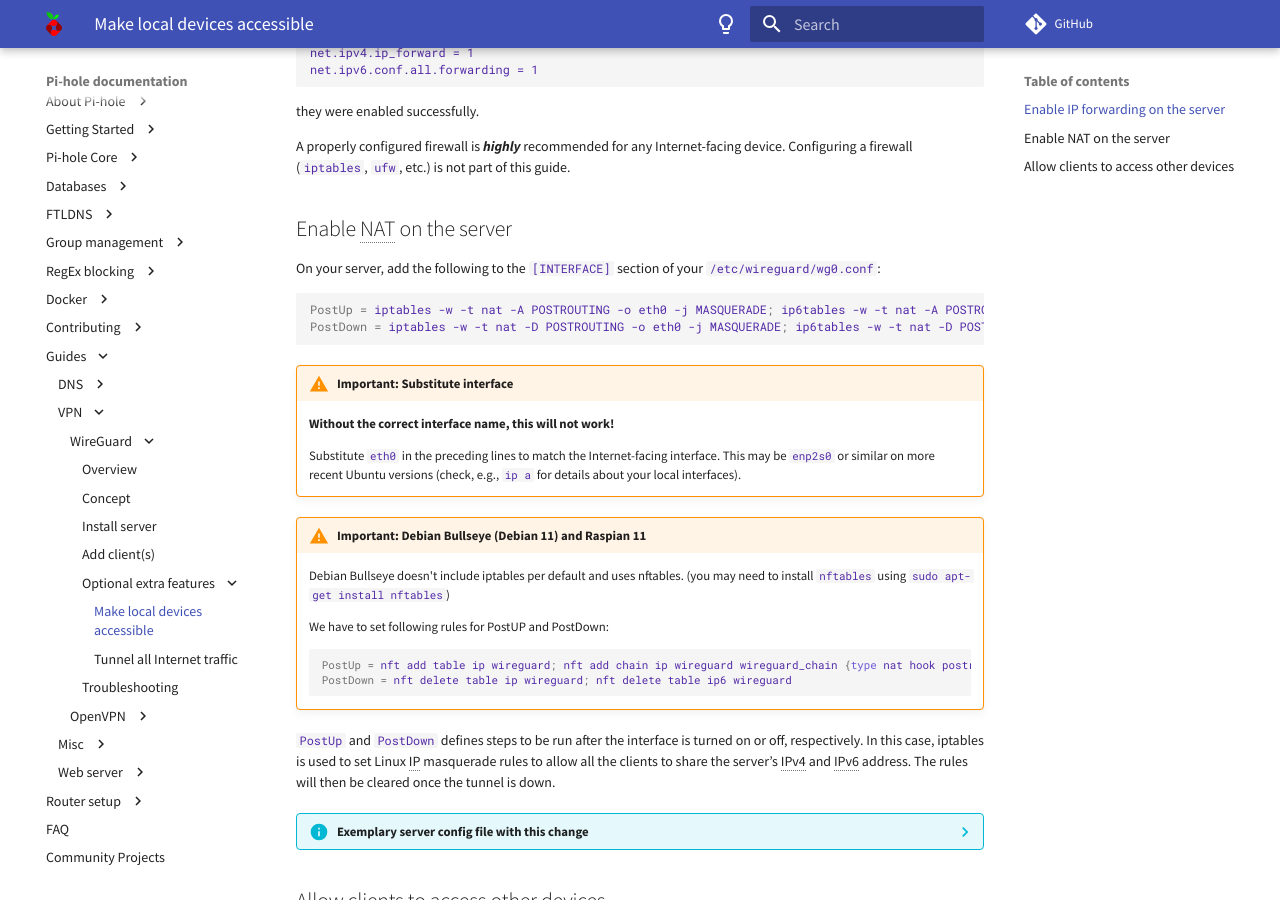
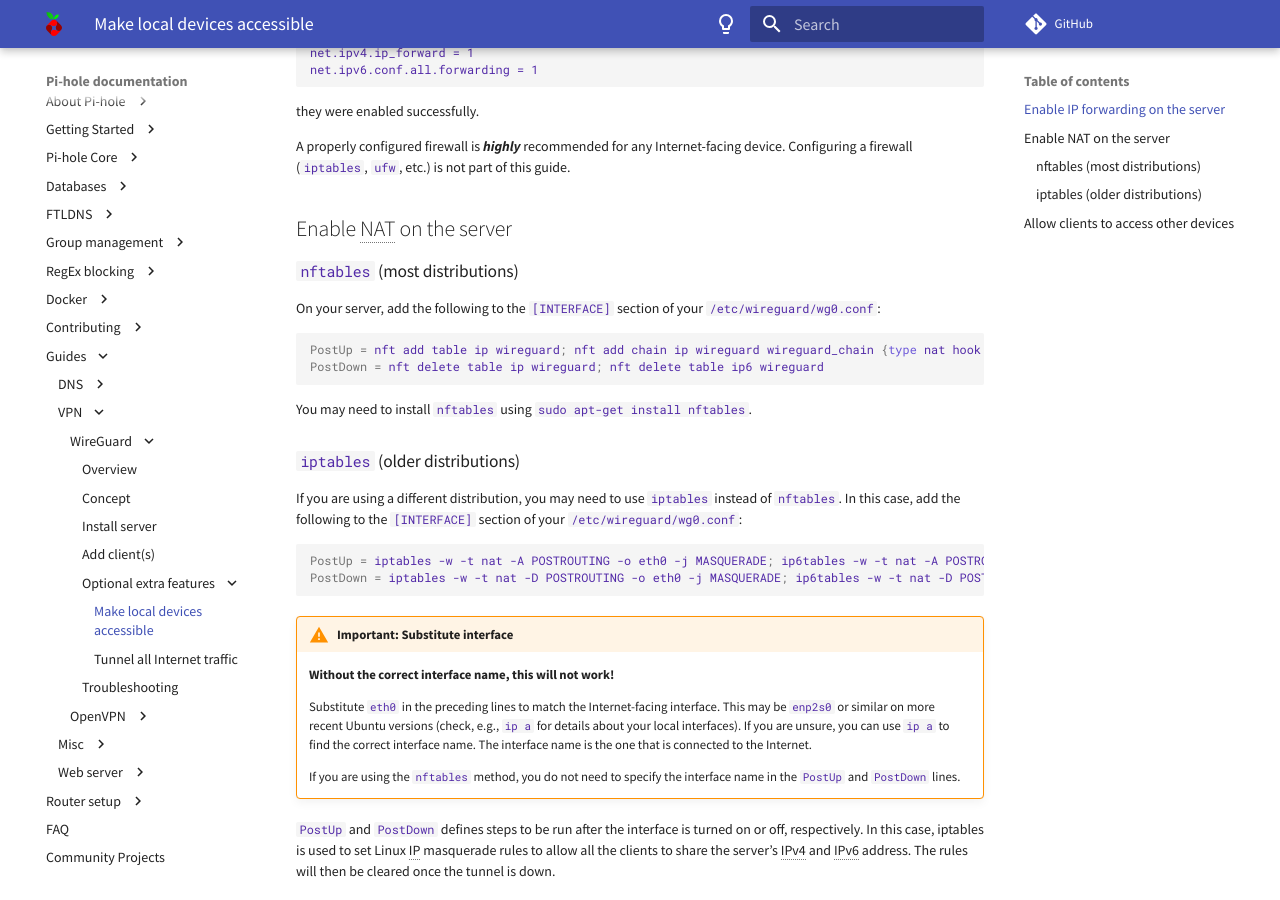
Before and after one commit to pi-hole/docs, an MkDocs documentation site: the page built from docs/guides/vpn/wireguard/internal.md, in a window 1280 px wide and 900 px high, scrolled down 433 px. Built offline with MkDocs 1.6.1 and Material for MkDocs 9.7.7, drawn with Linux system fonts in a browser that asks for light colours; comment, search, counter and statistics services are not loaded.

Commit message:
ntftables is by now the preferred method. It also has the benefit that we do not need to hard-code an interface. In this case, nftables can identify the correct interface to forward the packets to (typically the Internet) solely by looking at the kernel's routing table
Signed-off-by: DL6ER <dl6er@dl6er.de>

````diff
--- a/docs/guides/vpn/wireguard/internal.md
+++ b/docs/guides/vpn/wireguard/internal.md
@@ -30,7 +30,20 @@
 
 ## Enable NAT on the server
 
+### `nftables` (most distributions)
+
 On your server, add the following to the `[INTERFACE]` section of your `/etc/wireguard/wg0.conf`:
+
+```bash
+PostUp = nft add table ip wireguard; nft add chain ip wireguard wireguard_chain {type nat hook postrouting priority srcnat\; policy accept\;}; nft add rule ip wireguard wireguard_chain counter packets 0 bytes 0 masquerade; nft add table ip6 wireguard; nft add chain ip6 wireguard wireguard_chain {type nat hook postrouting priority srcnat\; policy accept\;}; nft add rule ip6 wireguard wireguard_chain counter packets 0 bytes 0 masquerade
+PostDown = nft delete table ip wireguard; nft delete table ip6 wireguard
+```
+
+You may need to install `nftables` using `sudo apt-get install nftables`.
+
+### `iptables` (older distributions)
+
+If you are using a different distribution, you may need to use `iptables` instead of `nftables`. In this case, add the following to the `[INTERFACE]` section of your `/etc/wireguard/wg0.conf`:
 
 ```bash
 PostUp = iptables -w -t nat -A POSTROUTING -o eth0 -j MASQUERADE; ip6tables -w -t nat -A POSTROUTING -o eth0 -j MASQUERADE
@@ -41,19 +54,9 @@
 !!! warning "**Important:** Substitute interface"
     **Without the correct interface name, this will not work!**
 
-    Substitute `eth0` in the preceding lines to match the Internet-facing interface. This may be `enp2s0` or similar on more recent Ubuntu versions (check, e.g., `ip a` for details about your local interfaces).
-<!-- markdownlint-enable code-block-style -->
+    Substitute `eth0` in the preceding lines to match the Internet-facing interface. This may be `enp2s0` or similar on more recent Ubuntu versions (check, e.g., `ip a` for details about your local interfaces). If you are unsure, you can use `ip a` to find the correct interface name. The interface name is the one that is connected to the Internet.
 
-<!-- markdownlint-disable code-block-style -->
-!!! warning "**Important:** Debian Bullseye (Debian 11) and Raspian 11"
-    Debian Bullseye doesn't include iptables per default and uses nftables.
-    (you may need to install `nftables` using `sudo apt-get install nftables`)
-
-    We have to set following rules for PostUP and PostDown:
-    ```bash
-    PostUp = nft add table ip wireguard; nft add chain ip wireguard wireguard_chain {type nat hook postrouting priority srcnat\; policy accept\;}; nft add rule ip wireguard wireguard_chain oifname "eth0" counter packets 0 bytes 0 masquerade; nft add table ip6 wireguard; nft add chain ip6 wireguard wireguard_chain {type nat hook postrouting priority srcnat\; policy accept\;}; nft add rule ip6 wireguard wireguard_chain oifname "eth0" counter packets 0 bytes 0 masquerade
-    PostDown = nft delete table ip wireguard; nft delete table ip6 wireguard
-    ```
+    If you are using the `nftables` method, you do not need to specify the interface name in the `PostUp` and `PostDown` lines.
 <!-- markdownlint-enable code-block-style -->
 
 `PostUp` and `PostDown` defines steps to be run after the interface is turned on or off, respectively. In this case, iptables is used to set Linux IP masquerade rules to allow all the clients to share the server’s IPv4 and IPv6 address.
````
Also changed, not shown: docs/guides/vpn/wireguard/server.md (+1 -1 lines).
